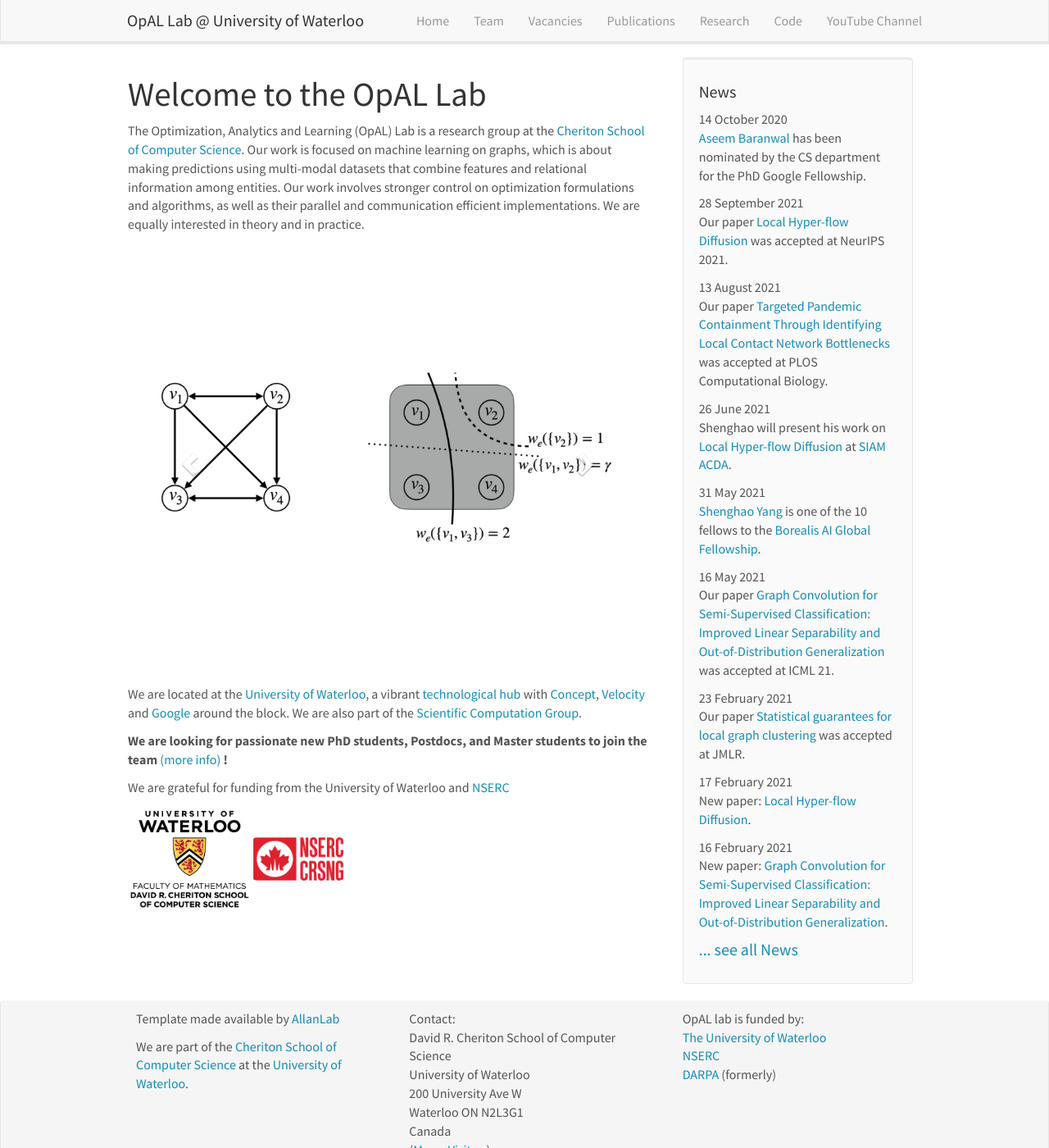
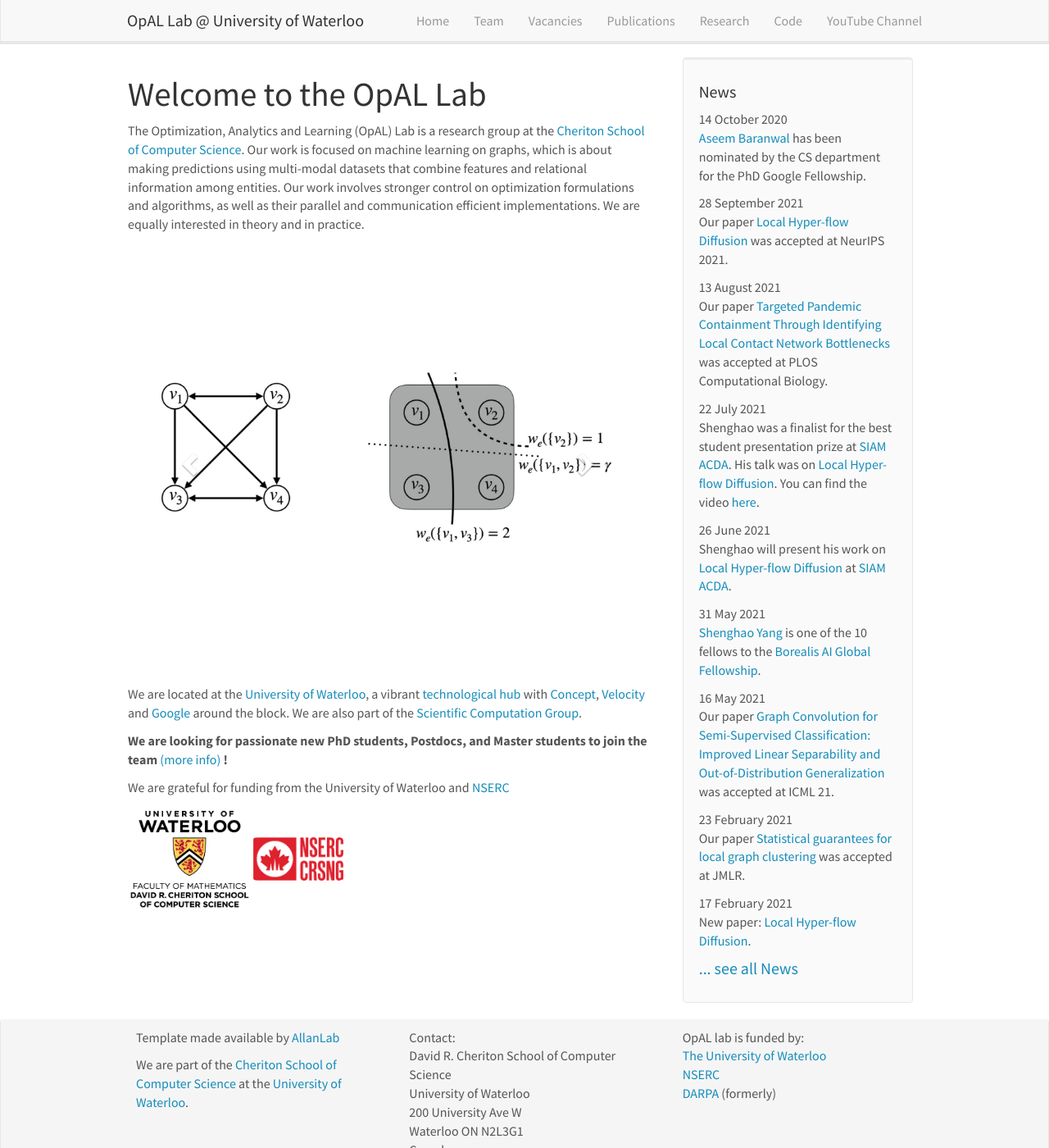
Before and after one commit to opallab/opallab.github.io, a Jekyll site: the page built from _pages/home.md, in a window 1280 px wide and 1400 px high. Shown: the whole window at 82% size. Built offline with Jekyll 4.4.1, drawn with Linux system fonts in a browser that asks for light colours; nearby versions of some CDN libraries.

Commit message:
finalist for best presentation prize

```diff
--- a/_data/news.yml
+++ b/_data/news.yml
@@ -6,6 +6,9 @@
 
 - date: 13 August 2021
   headline: "Our paper <a href='https://journals.plos.org/ploscompbiol/article?id=10.1371/journal.pcbi.1009351'>Targeted Pandemic Containment Through Identifying Local Contact Network Bottlenecks</a> was accepted at PLOS Computational Biology."
+
+- date: 22 July 2021
+  headline: "Shenghao was a finalist for the best student presentation prize at <a href='https://www.siam.org/conferences/cm/program/accepted-papers/acda21-accepted-papers'>SIAM ACDA</a>. His talk was on <a href='https://arxiv.org/abs/2102.07945'>Local Hyper-flow Diffusion</a>. You can find the video <a href='https://www.youtube.com/watch?v=CcOIw78zQqw&t=0s'>here</a>."
 
 - date: 26 June 2021
   headline: "Shenghao will present his work on <a href='https://arxiv.org/abs/2102.07945'>Local Hyper-flow Diffusion</a> at <a href='https://www.siam.org/conferences/cm/program/accepted-papers/acda21-accepted-papers'>SIAM ACDA</a>."
```
